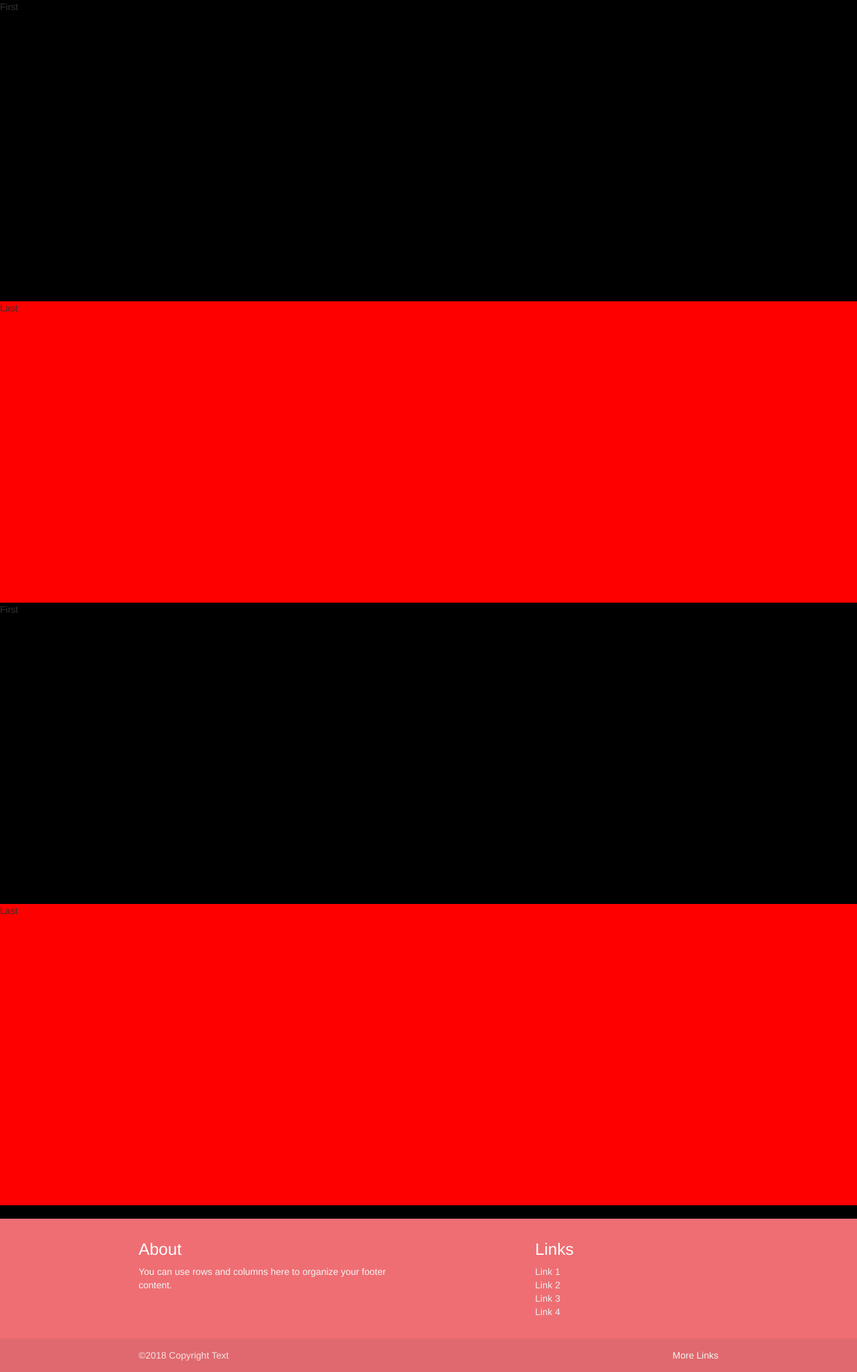
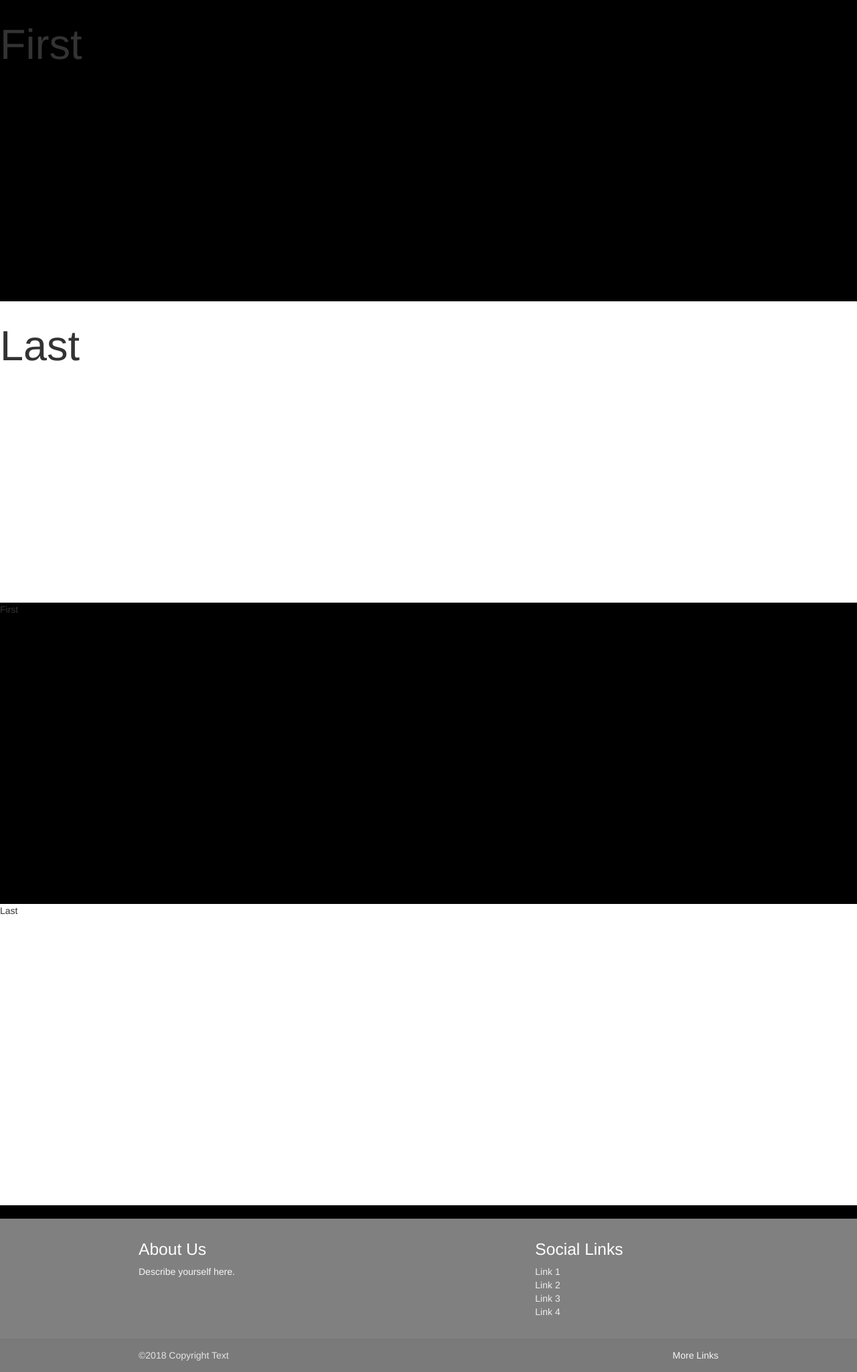
Before and after one commit to danielwgraf/jekyll_reading_theme, a Jekyll site: the page built from index.md, in a window 1280 px wide. Shown: the whole page at 67% size. Built offline with Jekyll 4.4.1, drawn with Linux system fonts in a browser that asks for light colours; nearby versions of some CDN libraries.

Commit message:
made tweaks to header and footer. Stopping for the day

```diff
--- a/_includes/footer.html
+++ b/_includes/footer.html
@@ -3,11 +3,11 @@
   <div class="container">
     <div class="row">
       <div class="col l6 s12">
-        <h5 class="white-text">About</h5>
-        <p class="grey-text text-lighten-4">You can use rows and columns here to organize your footer content.</p>
+        <h5 class="white-text">About Us</h5>
+        <p class="grey-text text-lighten-4">Describe yourself here.</p>
       </div>
       <div class="col l4 offset-l2 s12">
-        <h5 class="white-text">Links</h5>
+        <h5 class="white-text">Social Links</h5>
         <ul>
           <li><a class="grey-text text-lighten-3" href="#!">Link 1</a></li>
           <li><a class="grey-text text-lighten-3" href="#!">Link 2</a></li>
--- a/_includes/header.html
+++ b/_includes/header.html
@@ -3,10 +3,14 @@
 <header class="intro">
   <div class="intro-body">
     <div class="row first-row">
-      First
+      <h1 class="title">
+        First
+      </h1>
     </div>
     <div class="row last-row">
-      Last
+      <h1 class="title">
+        Last
+      </h1>
     </div>
   </div>
 </header>
--- a/_sass/styles/_footer.scss
+++ b/_sass/styles/_footer.scss
@@ -0,0 +1,3 @@
+.page-footer {
+  background-color: grey;
+}
--- a/_sass/styles/_header.scss
+++ b/_sass/styles/_header.scss
@@ -12,5 +12,5 @@ header {
 .last-row {
   width: 100%;
   height: 50vh;
-  background-color: red;
+  background-color: white;
 }
```
